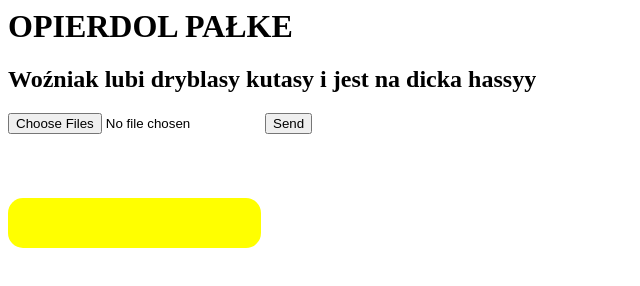
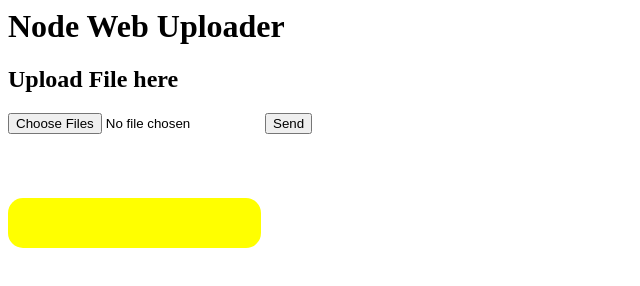
Before and after one commit to kamilkub/node-webuploader, a website: page views/index.html in a window 1280 px wide. Shown: the whole page, without its empty margins (0-640 px from the left). Drawn offline with Linux system fonts and the light colour scheme; files that its build step writes are made by us from their sources; files whose address does not match are found by name.

Commit message:
Little update for html tags

```diff
--- a/views/index.html
+++ b/views/index.html
@@ -5,8 +5,8 @@
   <link rel="stylesheet" href="css/style.css">
     </head>
     <body>
-  <h1>OPIERDOL PAŁKE </h1>
-  <h2>Woźniak lubi dryblasy kutasy i jest na dicka hassyy</h2>
+  <h1>Node Web Uploader</h1>
+  <h2>Upload File here</h2>
 
           <label for="filePart">
             <input type="file" name="files" id="filePart" multiple required>
```
